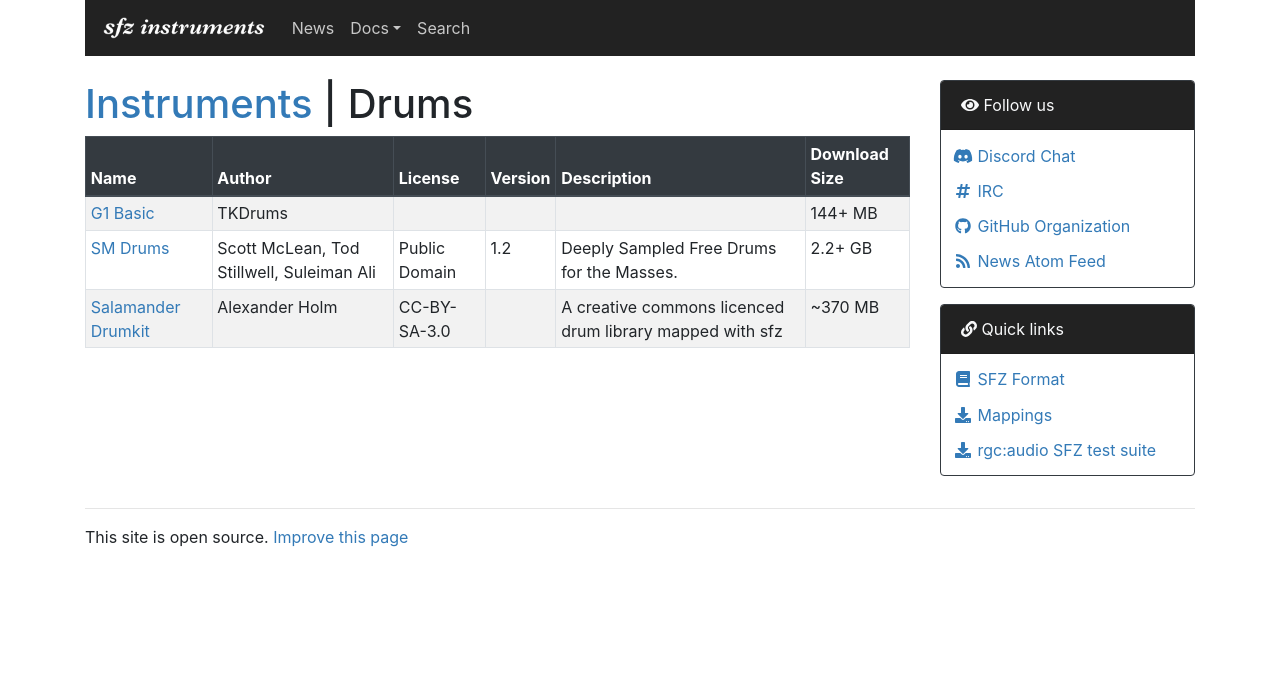
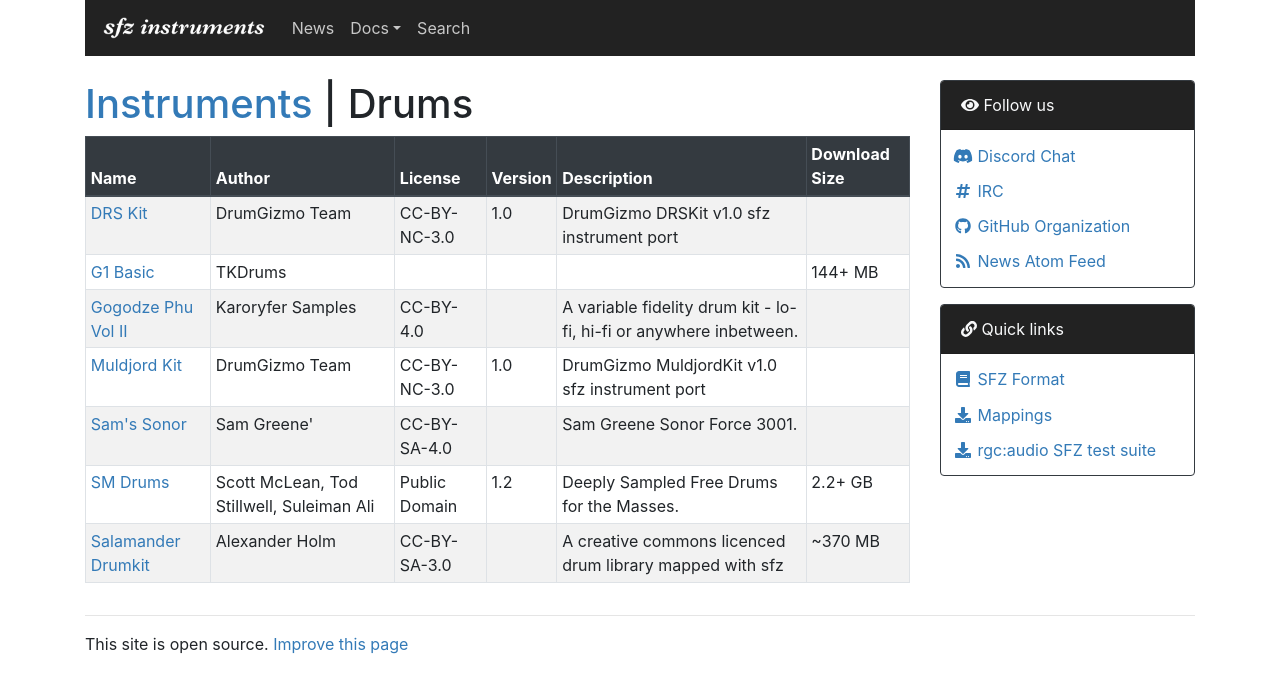
Before and after one commit to sfzinstruments/sfzinstruments.github.io, a Jekyll site: the page built from drums/index.md, in a window 1280 px wide. Shown: the top 693 px of the page. Built offline with Jekyll 4.4.1, drawn with Linux system fonts in a browser that asks for light colours; nearby versions of some CDN libraries.

Commit message:
Drums & percussions update

```diff
--- a/_data/sfz/instruments.yml
+++ b/_data/sfz/instruments.yml
@@ -22,6 +22,17 @@
 - name: "Drums"
   page: "drums"
   instruments:
+  - name:    "DRS Kit"
+    page:    "drs_kit"
+    version: "1.0"
+    author:  "DrumGizmo Team"
+    license: "CC-BY-NC-3.0"
+#   samplerate: ""
+    format:  "flac"
+    url:     "https://github.com/sfzinstruments/DrumGizmo.DRSKit/"
+#   download_size: ""
+    short_description: "DrumGizmo DRSKit v1.0 sfz instrument port"
+
   - name:    "G1 Basic"
     page:    "g1_basic"
 #   version: ""
@@ -32,6 +43,40 @@
     url:     "https://tkd-sound.booth.pm/items/1214365"
     download_size: "144+ MB"
 #   short_description: ""
+
+  - name:    "Gogodze Phu Vol II"
+    page:    "gogodze_phu_vol_ii"
+#   version: ""
+    author:  "Karoryfer Samples"
+    license: "CC-BY-4.0"
+#   samplerate: ""
+    format:  "wav"
+    url:     "https://github.com/sfzinstruments/karoryfer.gogodze-phu-vol-ii/"
+#   download_size: ""
+    short_description:
+      "A variable fidelity drum kit - lo-fi, hi-fi or anywhere inbetween."
+
+  - name:    "Muldjord Kit"
+    page:    "muldjord_kit"
+    version: "1.0"
+    author:  "DrumGizmo Team"
+    license: "CC-BY-NC-3.0"
+#   samplerate: ""
+    format:  "flac"
+    url:     "https://github.com/sfzinstruments/DrumGizmo.MuldjordKit/"
+#   download_size: ""
+    short_description: "DrumGizmo MuldjordKit v1.0 sfz instrument port"
+
+  - name:    "Sam's Sonor"
+    page:    "sams_sonor"
+#   version: ""
+    author:  "Sam Greene'"
+    license: "CC-BY-SA-4.0"
+#   samplerate: ""
+    format:  "aiff"
+    url:     "https://github.com/sfzinstruments/SamsSonor/"
+#   download_size: ""
+    short_description: "Sam Greene Sonor Force 3001."
 
   - name:    "SM Drums"
     page:    "sm_drums"
@@ -294,6 +339,18 @@
       size: "153 MB"
       short_description: ""
 
+  - name:    "Gogodze Phu Vol I"
+    page:    "gogodze_phu_vol_i"
+#   version: ""
+    author:  "Karoryfer Samples"
+    license: "CC-BY-4.0"
+#   samplerate: ""
+    format:  "wav"
+    url:     "https://github.com/sfzinstruments/karoryfer.gogodze-phu-vol-i/"
+#   download_size: ""
+    short_description:
+      "A percussion collection with five bobobo drums from Ghana and a cajon recorded in Poland."
+
   - name:    "Kitchen X"
     page:    "kitchen_x"
 #   version: ""
@@ -386,7 +443,7 @@
     page:    "splendid_grand_piano"
 #   version: ""
     author:  "AKAI"
-#   license: ""
+    license: "Public Domain"
     url: "https://github.com/sfzinstruments/SplendidGrandPiano/"
     download_size: "77 MB"
     short_description:
```
Also changed, not shown: drums/drs_kit.md (added, +4 -0 lines), drums/gogodze_phu_vol_ii.md (added, +4 -0 lines), drums/muldjord_kit.md (added, +4 -0 lines), drums/sams_sonor.md (added, +4 -0 lines), percussions/gogodze_phu_vol_i.md (added, +4 -0 lines).
